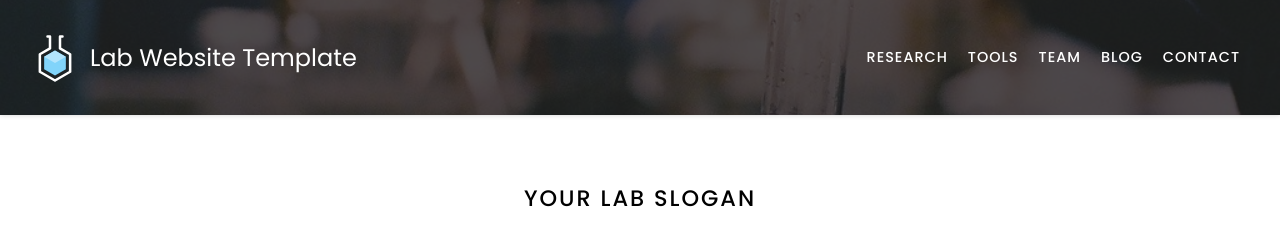
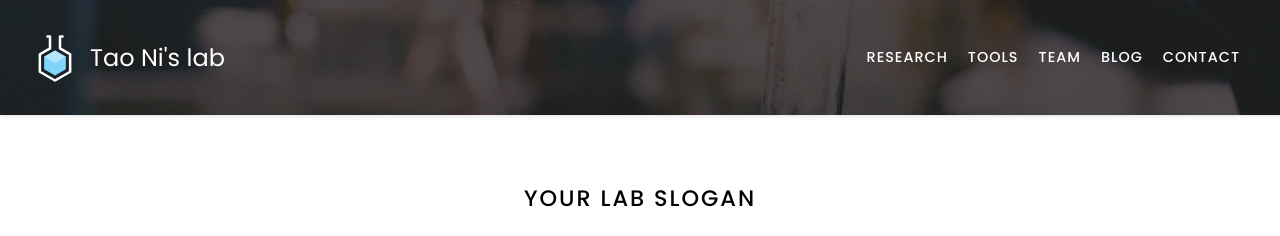
Before and after one commit to Tao-Ni/ni-lab, a Jekyll site: the page built from index.md, in a window 1280 px wide. Shown: the top 236 px of the page. Built offline with Jekyll 4.4.1, drawn with Linux system fonts in a browser that asks for light colours; nearby versions of some CDN libraries; part of the change alters nothing that is shown.

Commit message:
Update _config.yaml

```diff
--- a/_config.yaml
+++ b/_config.yaml
@@ -1,8 +1,8 @@
 ### basic settings
 
 # site properties and page defaults
-title: Lab Website Template
-description: An easy-to-use, flexible website template for labs, with automatic citations, GitHub tag imports, pre-built components, and more.
+title: Tao Ni's lab
+description: cryoEM group focusing on host pathogen interactions
 logo: images/logo.svg
 header: images/background.jpg
 footer: images/background.jpg
@@ -10,9 +10,9 @@ baseurl: /lab-website-template
 
 # site social media and other links
 links:
-  email: jane.smith@your-lab.com
-  google-scholar: Jane Smith
-  github: your-lab
+  email: tao.ni2014@gmail.com
+  google-scholar: Tao Ni
+  github: ni-lab
   twitter: YourLabHandle
   instagram: YourLabHandle
   youtube: YourLabChannel
```
